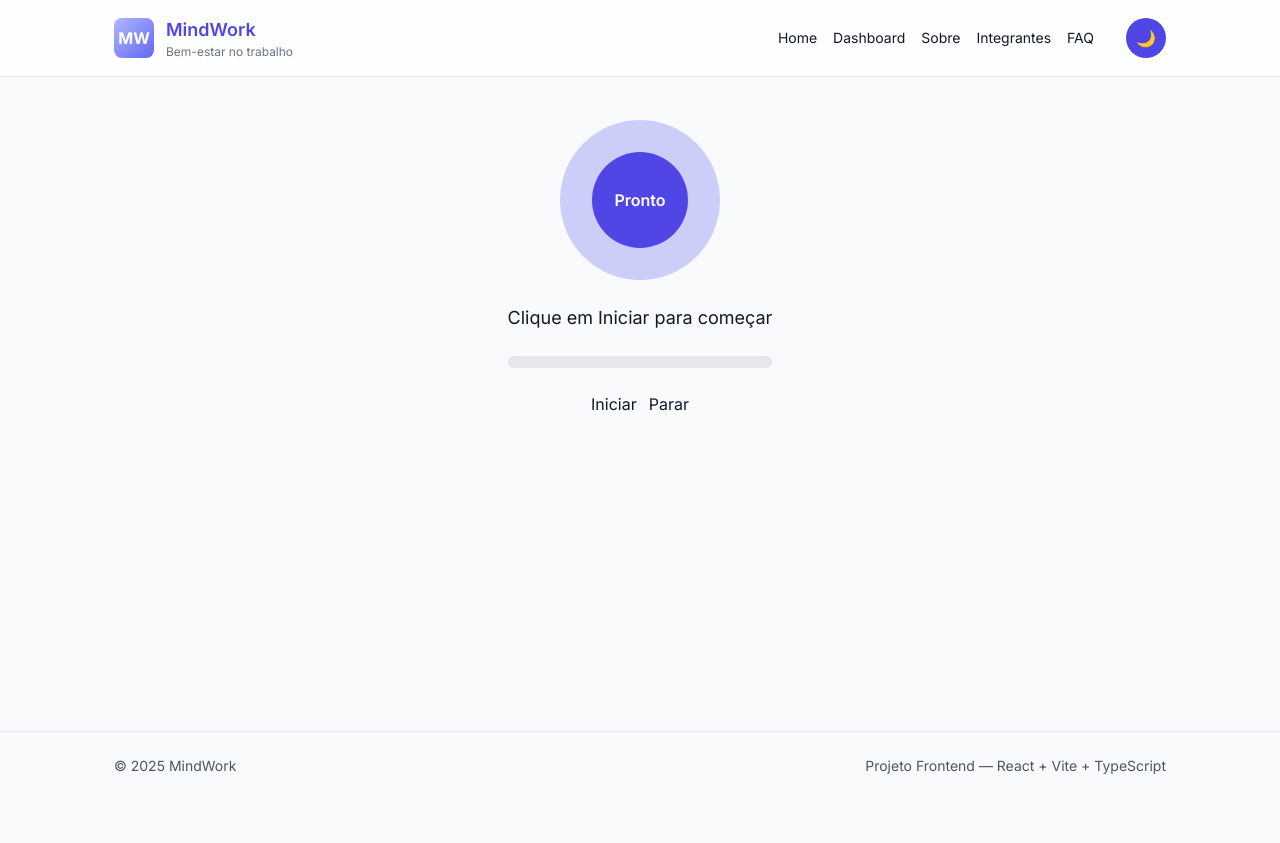
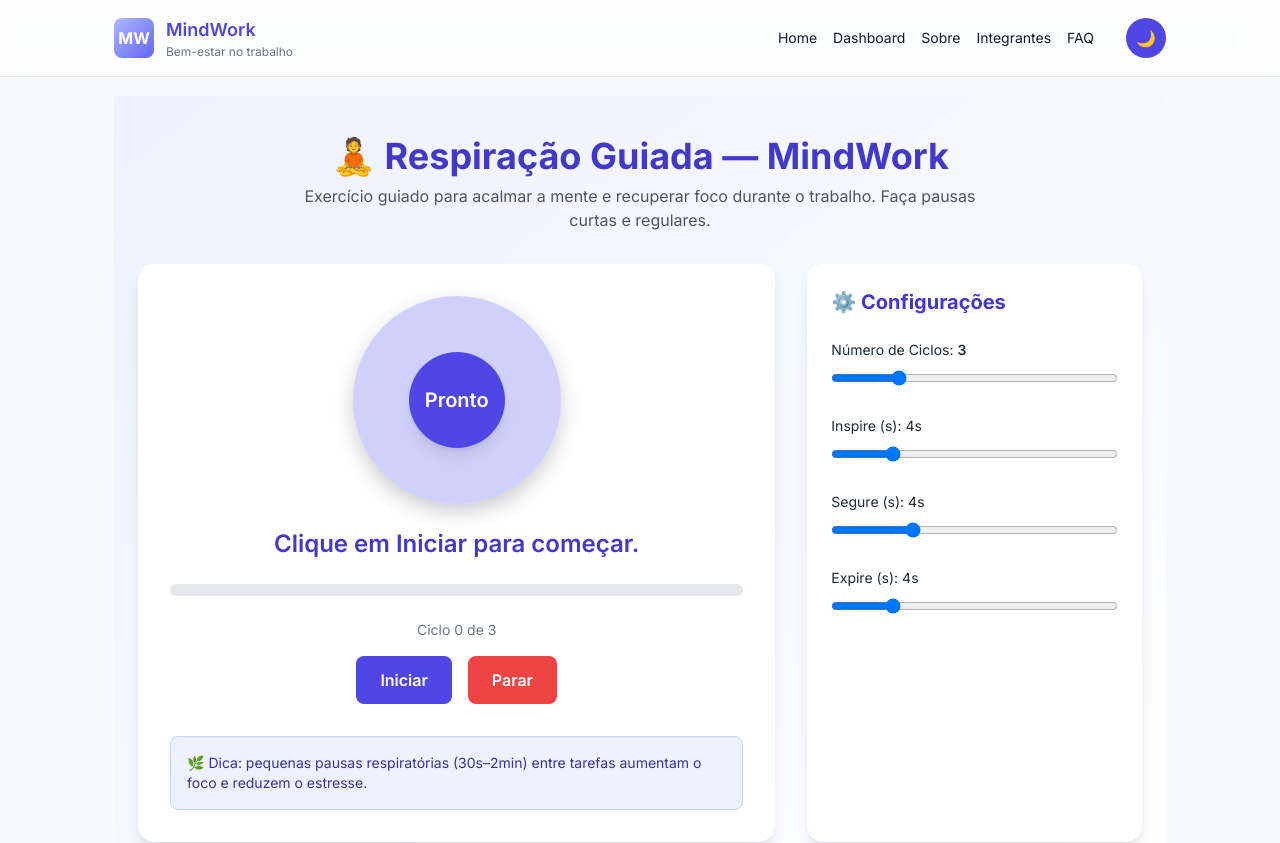
Before and after one commit to 1TDSPG-Projeto-HC/GS---segundo-semestre, a React (Vite) app: page /respiracao in a window 1280 px wide. Shown: the top 843 px of the page. Before the commit the page ends 800 px from the top, so only its background shows below. Built offline with nearby package versions, Linux system fonts and the light colour scheme.

Commit message:
style(respiracao): aprimora layout e adiciona painel de configurações + dica visual

```diff
--- a/src/pages/Respiracao.tsx
+++ b/src/pages/Respiracao.tsx
@@ -3,7 +3,6 @@ import { motion, AnimatePresence } from "framer-motion";
 
 export default function Respiracao() {
   type Fase = "inicio" | "inspire" | "segure" | "expire" | "finalizado";
-
   const [fase, setFase] = useState<Fase>("inicio");
   const [tempoRestante, setTempoRestante] = useState(0);
   const [cicloAtual, setCicloAtual] = useState(0);
@@ -19,28 +18,43 @@ export default function Respiracao() {
 
   useEffect(() => {
     faseRef.current = fase;
+  }, [fase]);
+  useEffect(() => {
     cicloRef.current = cicloAtual;
+  }, [cicloAtual]);
+  useEffect(() => {
     totalCiclosRef.current = totalCiclos;
-  }, [fase, cicloAtual, totalCiclos]);
+  }, [totalCiclos]);
 
-  const duracaoPorFase = (f: Fase) =>
-    f === "inspire" ? inspireTempo : f === "segure" ? segureTempo : f === "expire" ? expireTempo : 0;
+  const duracaoPorFase = (f: Fase) => {
+    if (f === "inspire") return inspireTempo;
+    if (f === "segure") return segureTempo;
+    if (f === "expire") return expireTempo;
+    return 0;
+  };
 
-  const iniciarSessao = () => {
+  function iniciarSessao() {
     setCicloAtual(1);
     setFase("inspire");
     setTempoRestante(inspireTempo);
     setEmExecucao(true);
-  };
+  }
 
-  const pausarSessao = () => setEmExecucao(false);
-  const retomarSessao = () => fase !== "inicio" && setEmExecucao(true);
-  const pararSessao = () => {
+  function pausarSessao() {
+    setEmExecucao(false);
+  }
+
+  function retomarSessao() {
+    if (fase === "inicio") return;
+    setEmExecucao(true);
+  }
+
+  function pararSessao() {
     setEmExecucao(false);
     setFase("inicio");
     setTempoRestante(0);
     setCicloAtual(0);
-  };
+  }
 
   function avancarFaseAtual() {
     const f = faseRef.current;
@@ -86,7 +100,18 @@ export default function Respiracao() {
       : Math.round(((duracaoAtual - tempoRestante) / duracaoAtual) * 100);
 
   return (
-    <div className="flex flex-col items-center gap-6 p-6">
+    <div className="min-h-screen bg-gradient-to-br from-indigo-50 to-white dark:from-gray-900 dark:to-gray-900 text-gray-800 dark:text-gray-100 px-6 py-10 flex flex-col items-center">
+      <h1 className="text-4xl font-bold text-indigo-700 dark:text-indigo-300 mb-2">
+        🧘 Respiração Guiada — MindWork
+      </h1>
+      <p className="text-gray-600 dark:text-gray-400 mb-8 text-center max-w-2xl">
+        Exercício guiado para acalmar a mente e recuperar foco durante o
+        trabalho. Faça pausas curtas e regulares.
+      </p>
+
+      <div className="flex flex-col lg:flex-row gap-8 w-full max-w-5xl">
+        <div className="flex-1 bg-white dark:bg-gray-800 p-8 rounded-2xl shadow-lg flex flex-col items-center">
+          <div className="relative flex flex-col items-center justify-center mb-6">
             <motion.div
               key={fase}
               animate={{
@@ -98,49 +123,153 @@ export default function Respiracao() {
                     : fase === "expire"
                     ? [1.25, 1]
                     : [1, 1],
+                boxShadow:
+                  fase === "inspire"
+                    ? "0 10px 30px rgba(99,102,241,0.18)"
+                    : "0 8px 20px rgba(2,6,23,0.2)",
               }}
               transition={{ duration: Math.max(1, duracaoAtual), ease: "easeInOut" }}
-        className="w-40 h-40 bg-indigo-500/30 rounded-full flex items-center justify-center"
+              className="w-44 h-44 md:w-52 md:h-52 bg-indigo-500/30 rounded-full flex items-center justify-center"
             >
-        <div className="w-24 h-24 bg-indigo-600 rounded-full flex items-center justify-center text-white font-semibold">
-          {fase === "inicio" ? "Pronto" : fase === "finalizado" ? "Concluído" : `${tempoRestante}s`}
+              <div className="w-24 h-24 bg-indigo-600 rounded-full flex items-center justify-center shadow-lg">
+                <span className="text-xl font-semibold text-white">
+                  {fase === "inicio"
+                    ? "Pronto"
+                    : fase === "finalizado"
+                    ? "Concluído"
+                    : `${tempoRestante}s`}
+                </span>
               </div>
             </motion.div>
+          </div>
 
           <AnimatePresence mode="wait">
             <motion.p
-          key={fase + tempoRestante}
+              key={fase + String(tempoRestante)}
               initial={{ opacity: 0, y: 8 }}
               animate={{ opacity: 1, y: 0 }}
               exit={{ opacity: 0 }}
-          className="text-lg font-medium"
+              className="text-2xl font-semibold text-indigo-700 dark:text-indigo-300 text-center mb-6"
             >
-          {fase === "inspire" && "Inspire profundamente"}
-          {fase === "segure" && "Segure o ar"}
-          {fase === "expire" && "Solte devagar"}
-          {fase === "inicio" && "Clique em Iniciar para começar"}
-          {fase === "finalizado" && "Sessão finalizada!"}
+              {fase === "inspire" && "🌬 Inspire profundamente..."}
+              {fase === "segure" && "⏸ Segure o ar..."}
+              {fase === "expire" && "😮‍💨 Solte devagar..."}
+              {fase === "inicio" && "Clique em Iniciar para começar."}
+              {fase === "finalizado" && "Parabéns — sessão finalizada!"}
             </motion.p>
           </AnimatePresence>
 
-      <div className="w-full h-3 bg-gray-200 rounded-full overflow-hidden">
+          <div className="w-full h-3 bg-gray-200 dark:bg-gray-700 rounded-full overflow-hidden mb-6">
             <motion.div
               style={{ width: `${progresso}%` }}
               className="h-full bg-indigo-500 rounded-full transition-all"
             />
           </div>
 
-      <div className="flex gap-3">
+          <p className="text-sm text-gray-500 mb-4">
+            Ciclo {cicloAtual || 0} de {totalCiclos}
+          </p>
+
+          <div className="flex flex-wrap justify-center gap-4 mb-4">
             {!emExecucao && fase !== "finalizado" && (
-          <button onClick={iniciarSessao} className="btn-primary">
+              <button
+                onClick={iniciarSessao}
+                className="px-6 py-3 bg-indigo-600 text-white rounded-lg font-semibold hover:bg-indigo-700 transition"
+              >
                 Iniciar
               </button>
             )}
-        {emExecucao && <button onClick={pausarSessao}>Pausar</button>}
+            {emExecucao && (
+              <button
+                onClick={pausarSessao}
+                className="px-6 py-3 bg-gray-500 text-white rounded-lg font-semibold hover:bg-gray-600 transition"
+              >
+                Pausar
+              </button>
+            )}
             {!emExecucao && fase !== "inicio" && fase !== "finalizado" && (
-          <button onClick={retomarSessao}>Retomar</button>
+              <button
+                onClick={retomarSessao}
+                className="px-6 py-3 bg-indigo-500 text-white rounded-lg font-semibold hover:bg-indigo-600 transition"
+              >
+                Retomar
+              </button>
             )}
-        <button onClick={pararSessao}>Parar</button>
+            <button
+              onClick={pararSessao}
+              className="px-6 py-3 bg-red-500 text-white rounded-lg font-semibold hover:bg-red-600 transition"
+            >
+              Parar
+            </button>
+          </div>
+
+          <div className="mt-4 w-full">
+            <div className="p-4 rounded-lg bg-indigo-50 dark:bg-indigo-900 border border-indigo-200 dark:border-indigo-800">
+              <p className="text-sm text-indigo-800 dark:text-indigo-100 font-medium">
+                🌿 Dica: pequenas pausas respiratórias (30s–2min) entre tarefas
+                aumentam o foco e reduzem o estresse.
+              </p>
+            </div>
+          </div>
+        </div>
+
+        <div className="w-full lg:w-1/3 bg-white dark:bg-gray-800 p-6 rounded-2xl shadow-lg space-y-6">
+          <h2 className="text-xl font-bold text-indigo-700 dark:text-indigo-300 mb-2">
+            ⚙️ Configurações
+          </h2>
+          <div>
+            <label className="block mb-2 text-sm font-medium">
+              Número de Ciclos: <span className="font-semibold">{totalCiclos}</span>
+            </label>
+            <input
+              type="range"
+              min={1}
+              max={10}
+              value={totalCiclos}
+              onChange={(e) => setTotalCiclos(Number(e.target.value))}
+              className="w-full"
+            />
+          </div>
+          <div>
+            <label className="block mb-2 text-sm font-medium">
+              Inspire (s): {inspireTempo}s
+            </label>
+            <input
+              type="range"
+              min={2}
+              max={12}
+              value={inspireTempo}
+              onChange={(e) => setInspireTempo(Number(e.target.value))}
+              className="w-full"
+            />
+          </div>
+          <div>
+            <label className="block mb-2 text-sm font-medium">
+              Segure (s): {segureTempo}s
+            </label>
+            <input
+              type="range"
+              min={1}
+              max={12}
+              value={segureTempo}
+              onChange={(e) => setSegureTempo(Number(e.target.value))}
+              className="w-full"
+            />
+          </div>
+          <div>
+            <label className="block mb-2 text-sm font-medium">
+              Expire (s): {expireTempo}s
+            </label>
+            <input
+              type="range"
+              min={2}
+              max={12}
+              value={expireTempo}
+              onChange={(e) => setExpireTempo(Number(e.target.value))}
+              className="w-full"
+            />
+          </div>
+        </div>
       </div>
     </div>
   );
```
Lines whose indentation alone changed are shown as unchanged.
